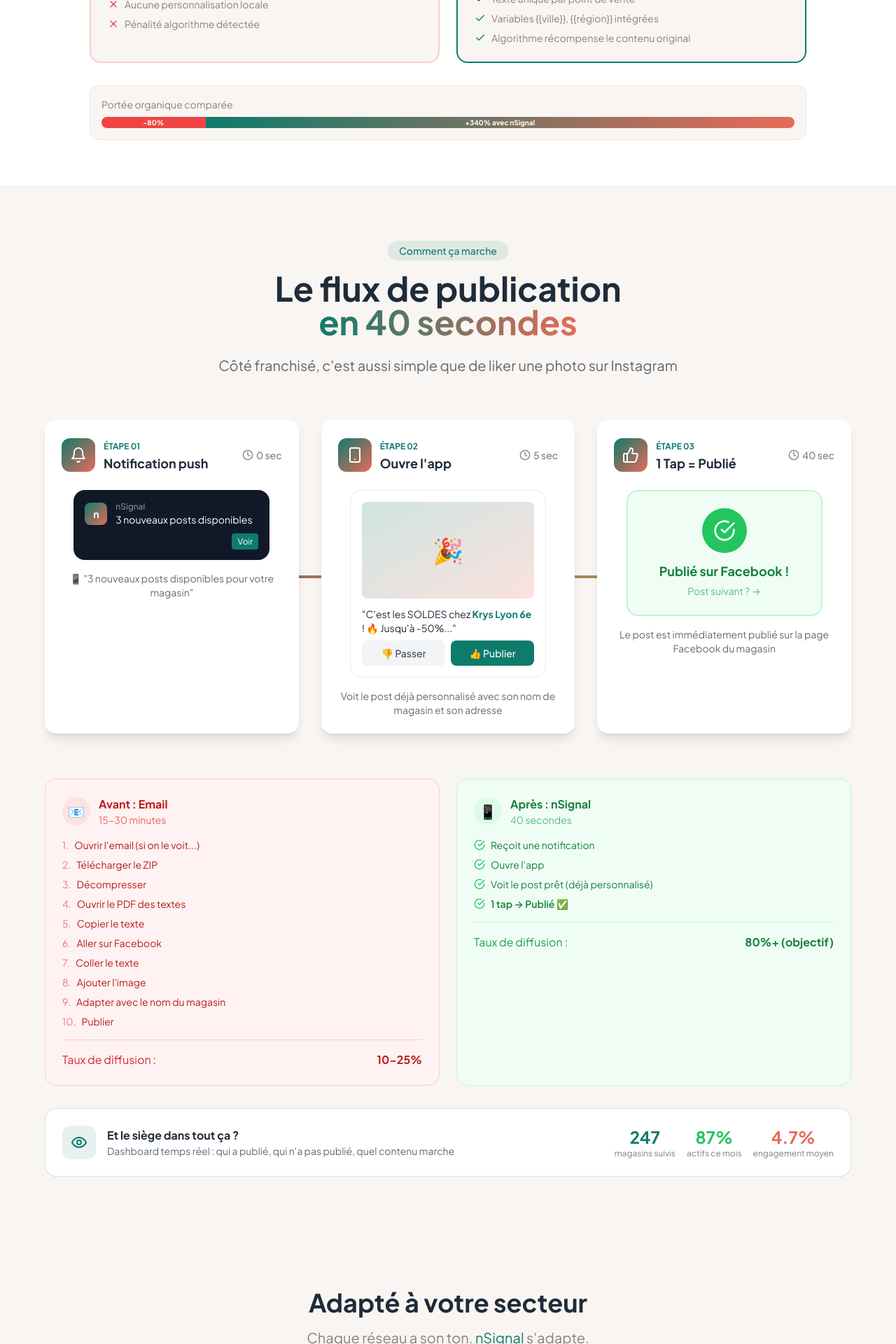
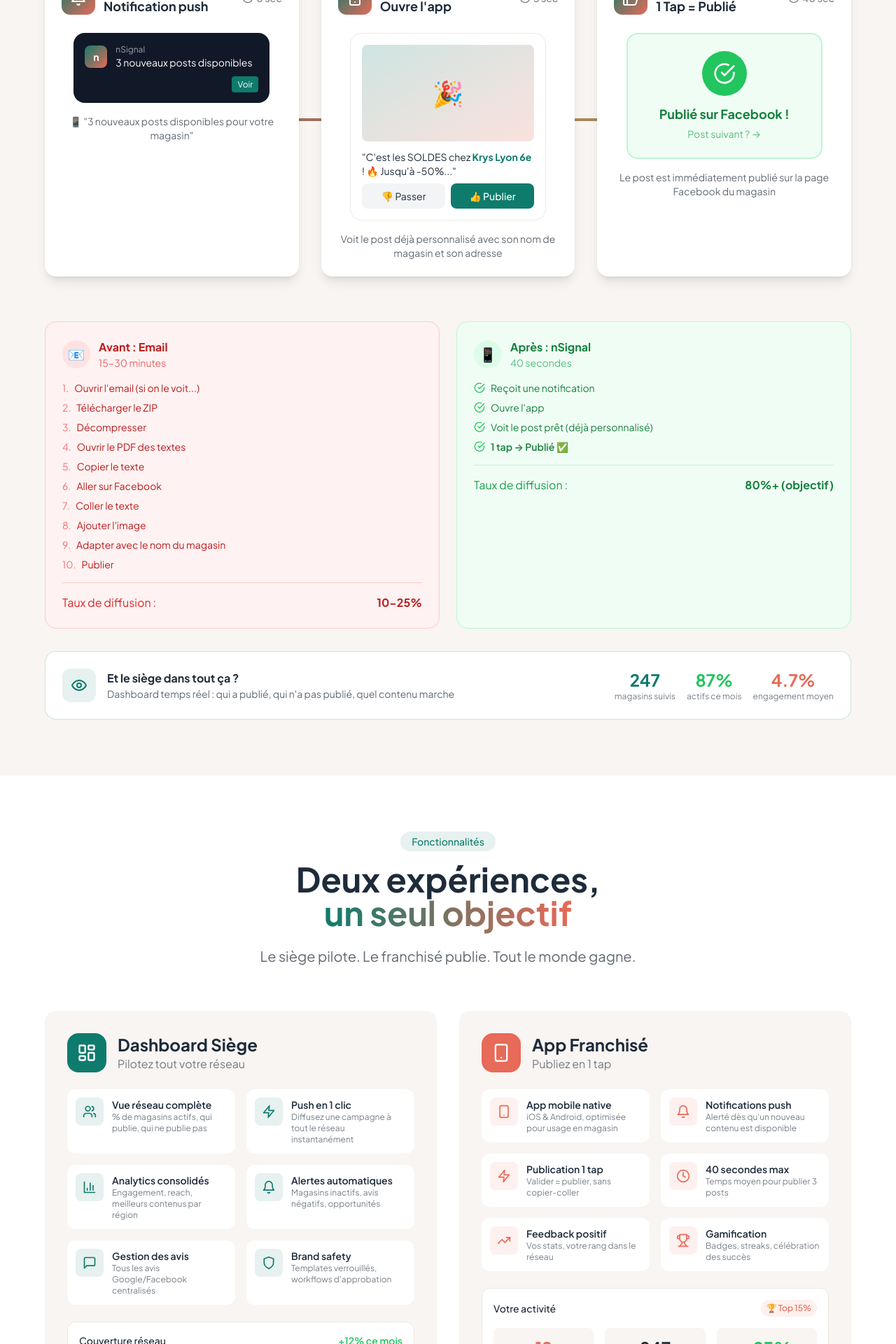
Before and after one commit to Mazaljoker/VISIOPOST_WEBSITE, a React (Vite) app: page / in a window 1280 px wide. Shown: the part 3760-5680 px from the top of the page at 70% size. Built offline with nearby package versions, Linux system fonts and the light colour scheme.

Commit message:
✨ Vision Complete: Streamlined LandingPage structure

```diff
--- a/src/LandingPage.tsx
+++ b/src/LandingPage.tsx
@@ -6,12 +6,9 @@
 import SocialProofSection from './sections/SocialProofSection';
 import ProblemSection from './sections/ProblemSection';
 import SolutionSection from './sections/SolutionSection';
-import BeforeAfterSection from './sections/BeforeAfterSection';
 import HowItWorksSection from './sections/HowItWorksSection';
-import UseCasesSection from './sections/UseCasesSection';
 import FeaturesSection from './sections/FeaturesSection';
 import MultiPlatformSection from './sections/MultiPlatformSection';
-import NetworkIntelligenceSection from './sections/NetworkIntelligenceSection';
 import PricingSection from './sections/PricingSection';
 import FaqSection from './sections/FaqSection';
 import FinalCtaSection from './sections/FinalCtaSection';
@@ -22,24 +19,21 @@
 import RoiModal from './components/RoiModal';
 
 /**
- * Landing Page nReach Studio
+ * Landing Page nSignal - Vision Complete
  *
- * Structure des sections (ordre optimisé pour conversion) :
+ * Structure optimisée pour la nouvelle vision :
  *
- * 1. Hero - Accroche "n locations. One studio."
- * 2. SocialProof - Stats crédibilité (+340%, etc.)
- * 3. Problem - Pénalité Facebook duplicate
- * 4. Solution - Comment on résout (3 points clés)
- * 5. BeforeAfter - Simulation posts Facebook (impact visuel)
- * 6. HowItWorks - Flowchart animé Siège→nReach→Magasins + teaser modes
- * 7. UseCases - Exemples par secteur (Optique, Distribution, Sport, Coiffure)
- * 8. Features - Fonctionnalités détaillées
- * 9. MultiPlatform - Facebook + Instagram/TikTok/LinkedIn à venir
- * 10. NetworkIntelligence - Teaser V5 (IA qui apprend)
- * 11. Pricing - Tarification (setup + 30€/user)
- * 12. FAQ - Questions fréquentes
- * 13. FinalCTA - Appel à l'action Calendly
- * 14. Footer
+ * 1. Hero - "Du contenu siège au post local en 40 secondes"
+ * 2. SocialProof - Stats clés (15% → 80%, 40s, +300%)
+ * 3. Problem - L'email est mort (le vrai problème = distribution)
+ * 4. Solution - Les 3 modes (Auto, Suggéré, Participatif)
+ * 5. HowItWorks - Le flux 40 secondes + comparaison avant/après
+ * 6. Features - Dashboard Siège + App Franchisé + IA invisible
+ * 7. MultiPlatform - Facebook + roadmap plateformes
+ * 8. Pricing - 30€/magasin/mois simple
+ * 9. FAQ - Questions fréquentes
+ * 10. FinalCTA - Pitch final + Calendly
+ * 11. Footer
  */
 const LandingPage = () => {
   const [isRoiModalOpen, setIsRoiModalOpen] = useState(false);
@@ -62,12 +56,9 @@
         <SocialProofSection />
         <ProblemSection />
         <SolutionSection />
-        <BeforeAfterSection />
         <HowItWorksSection />
-        <UseCasesSection />
         <FeaturesSection />
         <MultiPlatformSection />
-        <NetworkIntelligenceSection />
         <PricingSection onOpenRoi={handleOpenRoi} />
         <FaqSection />
         <FinalCtaSection onOpenRoi={handleOpenRoi} />
```
